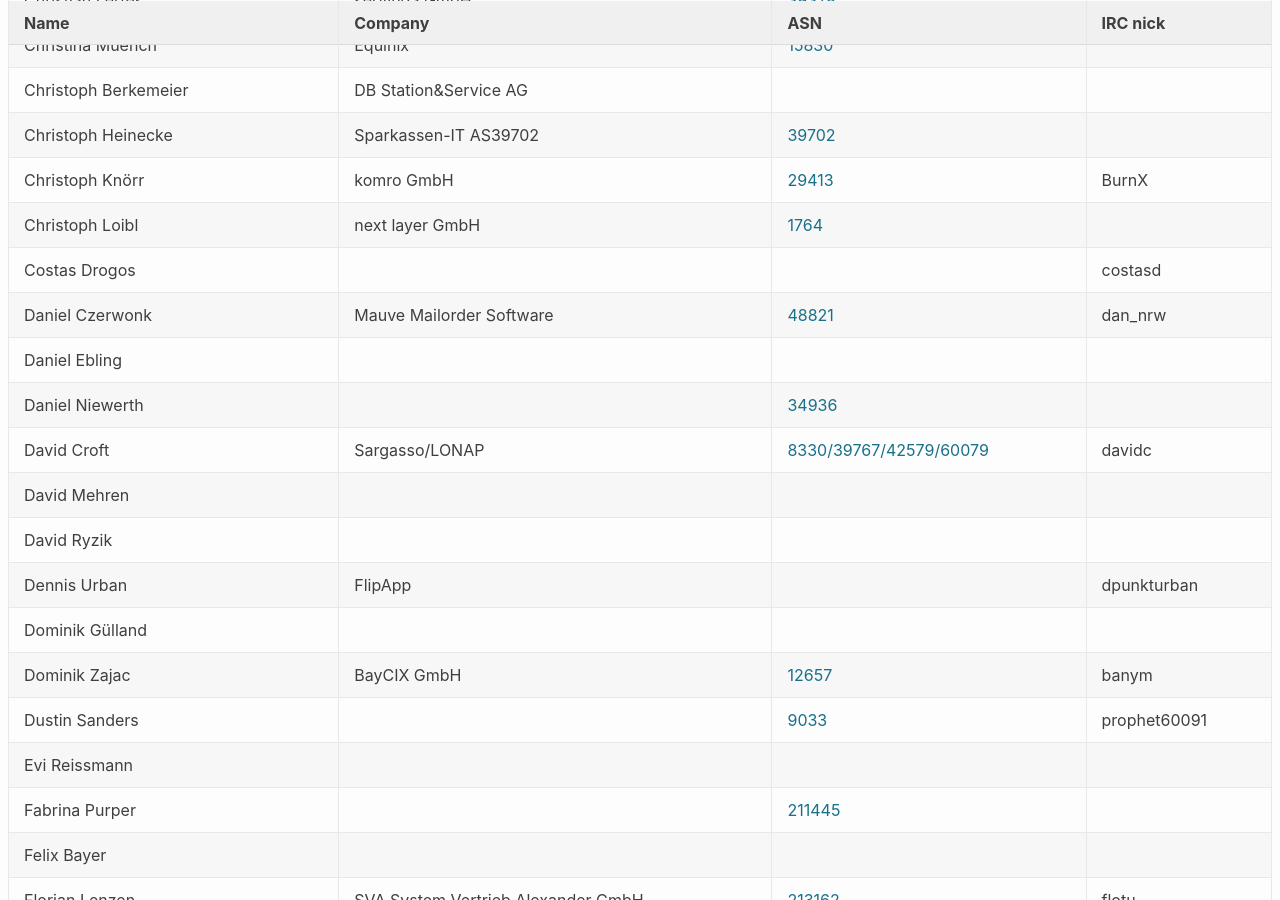
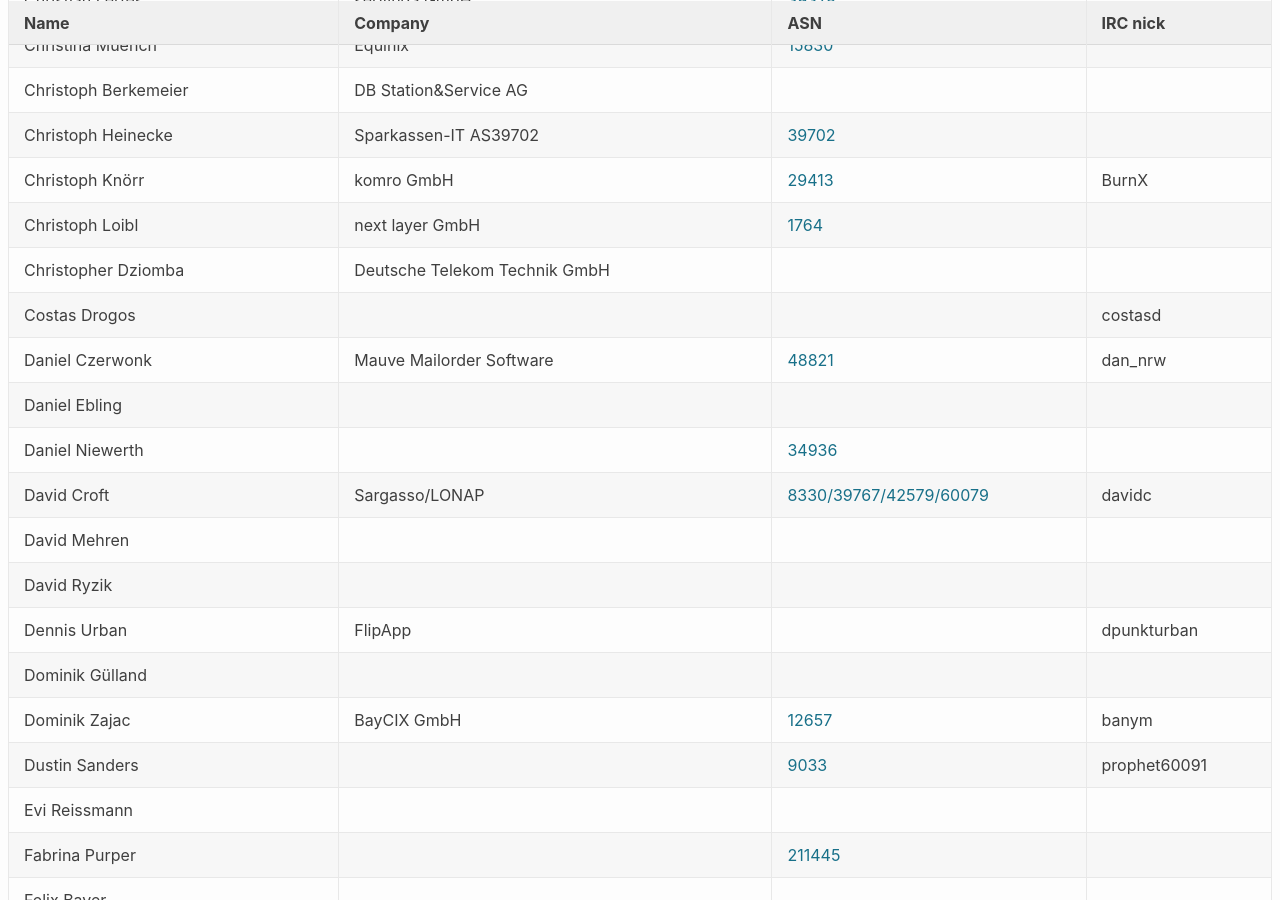
Before and after one commit to denog/pretix-attendeelist, a Jekyll site: the page built from denog13/index.markdown, in a window 1280 px wide and 900 px high, scrolled down 886 px. Built offline with Jekyll 4.4.1, drawn with Linux system fonts in a browser that asks for light colours.

Commit message:
Latest data: Wed Sep 29 21:30:44 UTC 2021

```diff
--- a/_data/attendees_denog13.json
+++ b/_data/attendees_denog13.json
@@ -122,6 +122,12 @@
   {
     "name": "Christoph Berkemeier",
     "company": "DB Station&Service AG",
+    "irc": null,
+    "asn": null
+  },
+  {
+    "name": "Christopher Dziomba",
+    "company": "Deutsche Telekom Technik GmbH",
     "irc": null,
     "asn": null
   },
```
